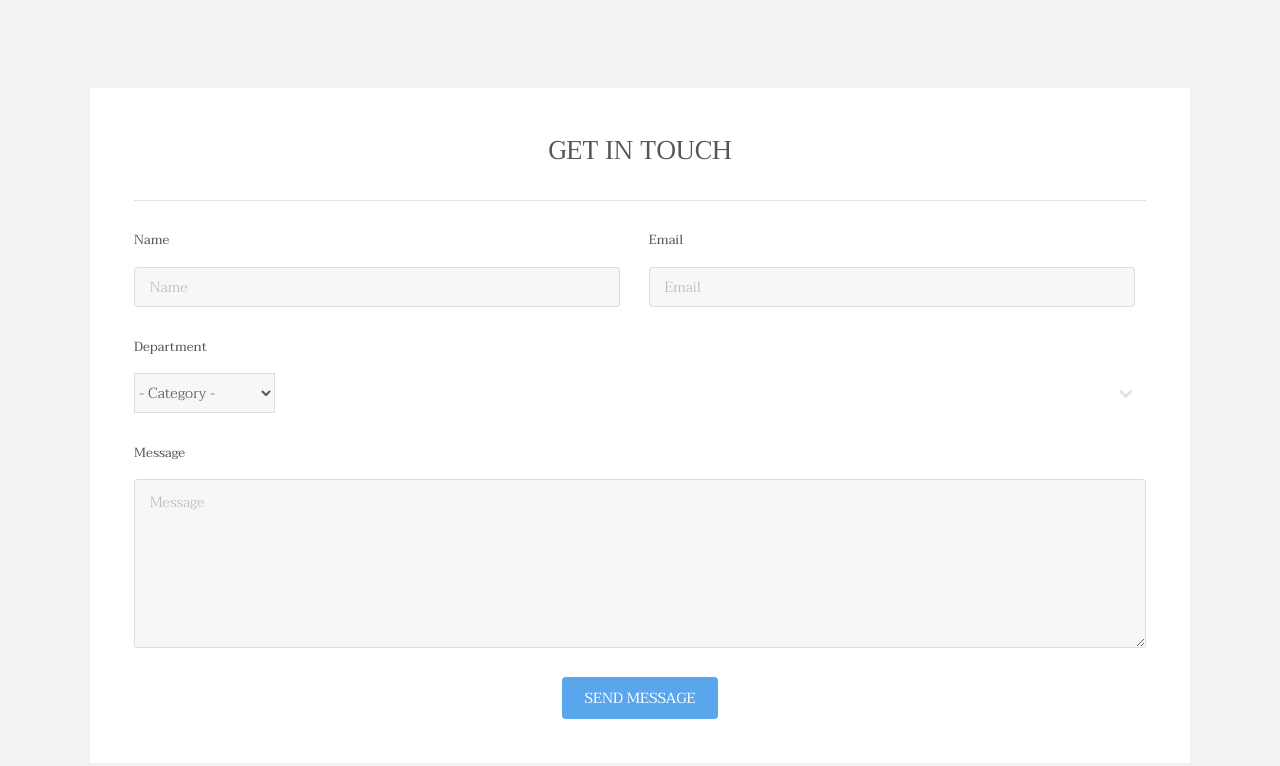
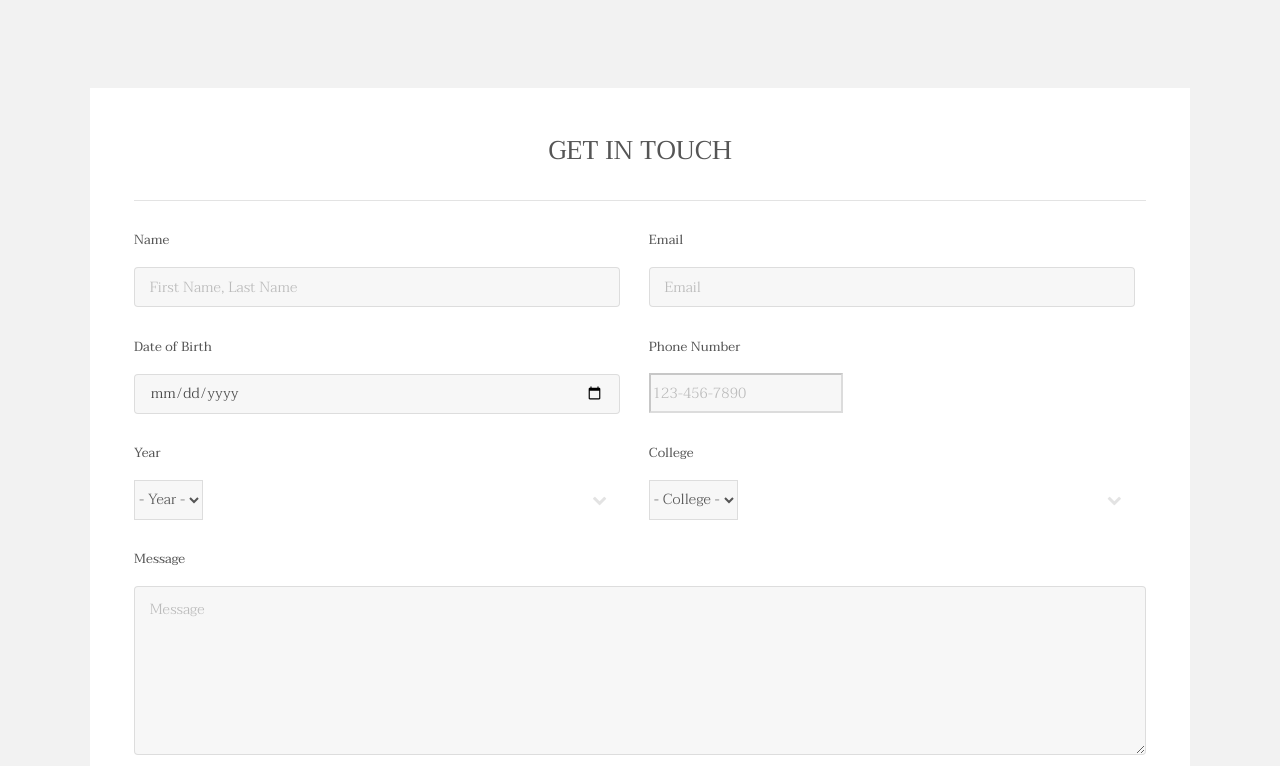
Before and after one commit to j2jun/amicuschurch_ucsd, a plain HTML site: page generic.html in a window 1280 px wide. Shown: the part 1541-2307 px from the top of the page. Drawn offline with Linux system fonts and the light colour scheme.

Commit message:
updated forms in elements.html, generic.html

```diff
--- a/generic.html
+++ b/generic.html
@@ -29,21 +29,35 @@
             <p>Cras aliquet urna ut sapien tincidunt, quis malesuada elit facilisis. Vestibulum sit amet tortor velit. Nam elementum nibh a libero pharetra elementum. Maecenas feugiat ex purus, quis volutpat lacus placerat malesuada. Praesent in sem ex. Morbi mattis sapien pretium tellus venenatis, at egestas urna ornare.</p>
         </header></div>
 </section><!-- Footer --><footer id="footer" class="wrapper"><div class="inner">
-        <section><div class="box">
+        <sec    tion><div class="box">
                 <div class="content">
                     <h2 class="align-center">Get in Touch</h2>
                     <hr><form action="#" method="post">
                         <div class="field half first">
                             <label for="name">Name</label>
-                            <input name="name" id="name" type="text" placeholder="Name"></div>
+                            <input name="name" id="name" type="text" placeholder="First Name, Last Name" required></div>
                         <div class="field half">
                             <label for="email">Email</label>
-                            <input name="email" id="email" type="email" placeholder="Email"></div>
-                        <div class="field">
-                            <label for="dept">Department</label>
+                            <input name="email" id="email" type="email" placeholder="Email" required></div>
+
+                        <div class="field half first">
+                            <label for="dob">Date of Birth</label>
+                            <input name="dob" id="dob" type="date"></div>
+                        <div class="field half">
+                            <label for="phone">Phone Number</label>
+                            <input name="phone" id="phone" type="tel" pattern="[0-9]{3}-[0-9]{3}-[0-9]{4}" placeholder="123-456-7890" required></div>
+
+                        <div class="field half first">
+                            <label for="dept">Year</label>
                             <div class="select-wrapper">
-                                <select name="dept" id="dept"><option value="">- Category -</option><option value="1">Manufacturing</option><option value="1">Shipping</option><option value="1">Administration</option><option value="1">Human Resources</option></select></div>
+                                <select name="dept" id="dept"><option value="">- Year -</option><option value="1">1st</option><option value="1">2nd</option><option value="1">3rd</option><option value="1">4th</option><option value="1">5th+</option></select></div>
                         </div>
+                        <div class="field half">
+                            <label for="dept">College</label>
+                            <div class="select-wrapper">
+                                <select name="dept" id="dept"><option value="">- College -</option><option value="1">Revelle</option><option value="1">Muir</option><option value="1">Marshall</option><option value="1">ERC</option><option value="1">Sixth</option><option value="1">Seventh</option><option value="1">Eigth</option><option value="1">Other</option></select></div>
+                        </div>
+
                         <div class="field">
                             <label for="message">Message</label>
                             <textarea name="message" id="message" rows="6" placeholder="Message"></textarea></div>
```
Also changed, not shown: elements.html (+20 -6 lines).
